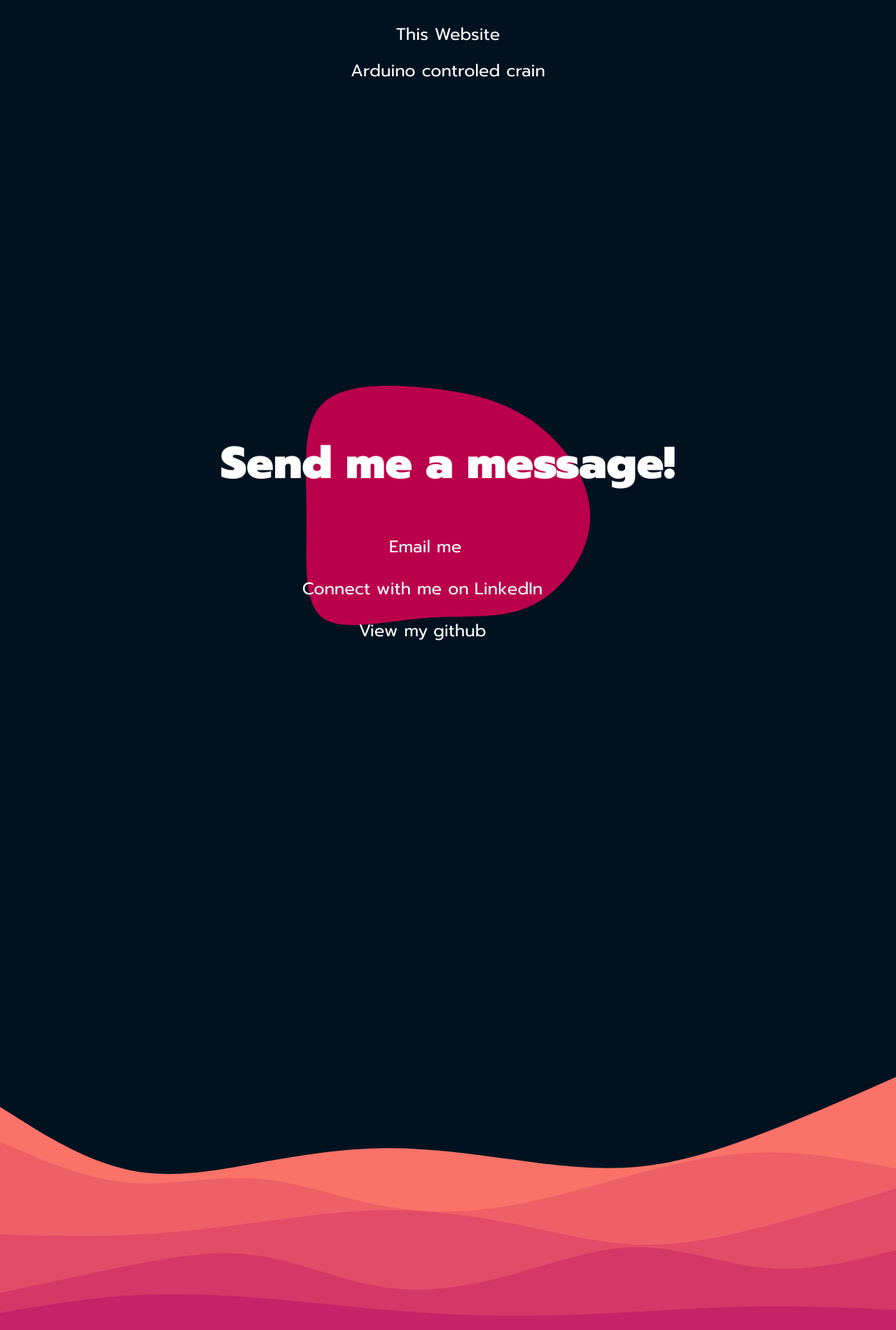
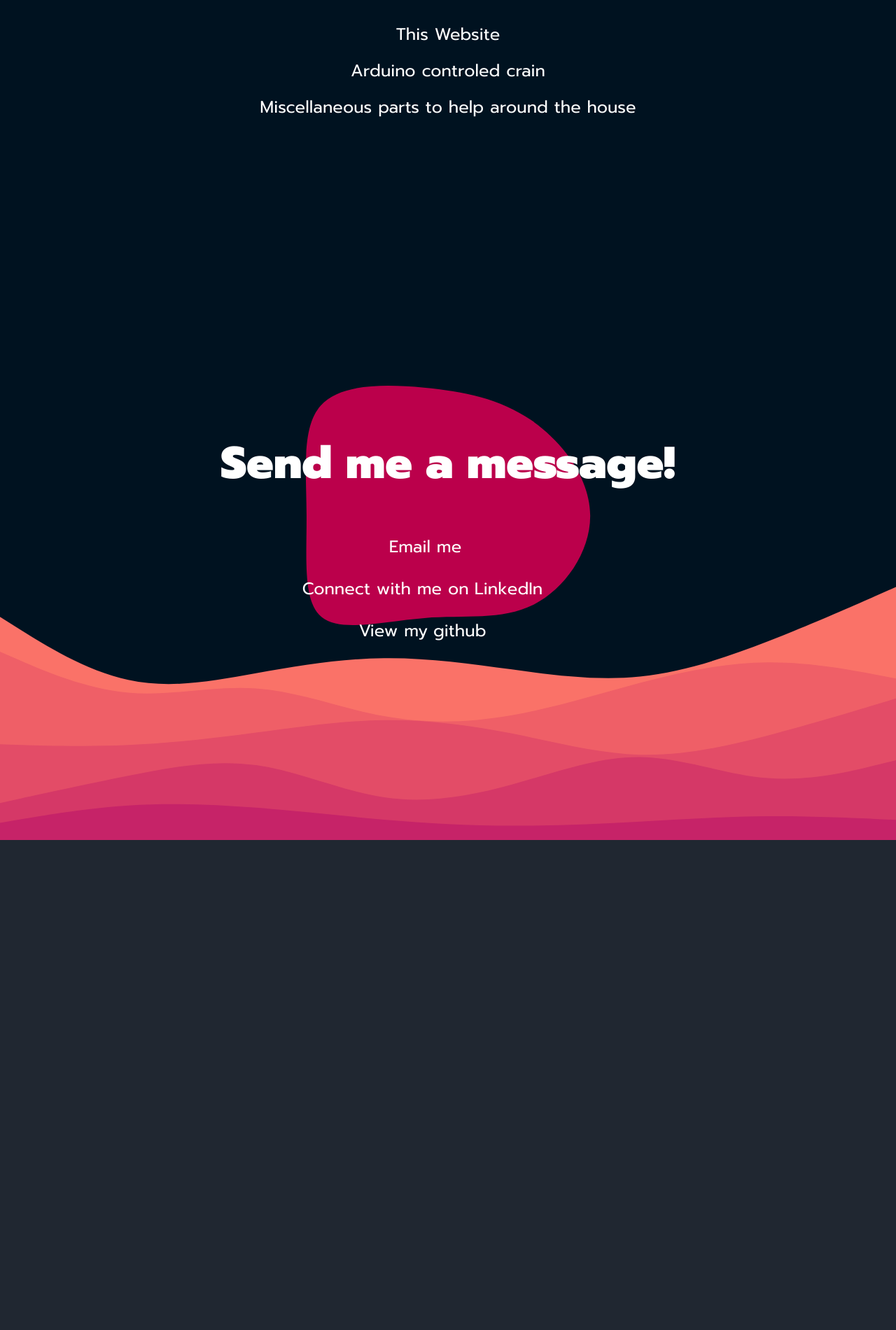
Before and after one commit to lthomazi/Website, a plain HTML site: page index.html in a window 1280 px wide. Shown: the part 1640-3540 px from the top of the page at 70% size. After the commit the page ends 2840 px from the top, so only its background shows below. Drawn offline with Linux system fonts and the light colour scheme; a script that the page names is missing.

Commit message:
new section

```diff
--- a/index.html
+++ b/index.html
@@ -47,11 +47,12 @@
       <h2>Some Of My Projects:</h2>
       <a href="https://github.com/lthomazi/Website">This Website</a>
       <a href="crain.html">Arduino controled crain</a>
+      <a href="smallParts.html">Miscellaneous parts to help around the house</a>
     </section>
 
 
 <!-- Contact Section -->
-    <section class="blue">
+    <section class="bottomMain">
       <div class="blob-content">
         <h1>Send me a message!</h1>
         <p> <a href = "mailto: lthomazi00@gmail.com?subject = Feedback&body = Message">Email me</a></p>
@@ -96,7 +97,8 @@
           { repeat: 999, duration: 3000, yoyo: true }
         ).start();
       </script>
+
     </section>
-    <section class="bottomMain"></section>
+
   </body>
 </html>
--- a/style.css
+++ b/style.css
@@ -30,6 +30,7 @@ iframe {
 }
 
 a {
+  align-items: center;
   font-size: 1.5rem;
   color: white;
   padding: 0.5rem 0.5rem;
```
Also changed, not shown: smallParts.html (added, +17 -0 lines).
